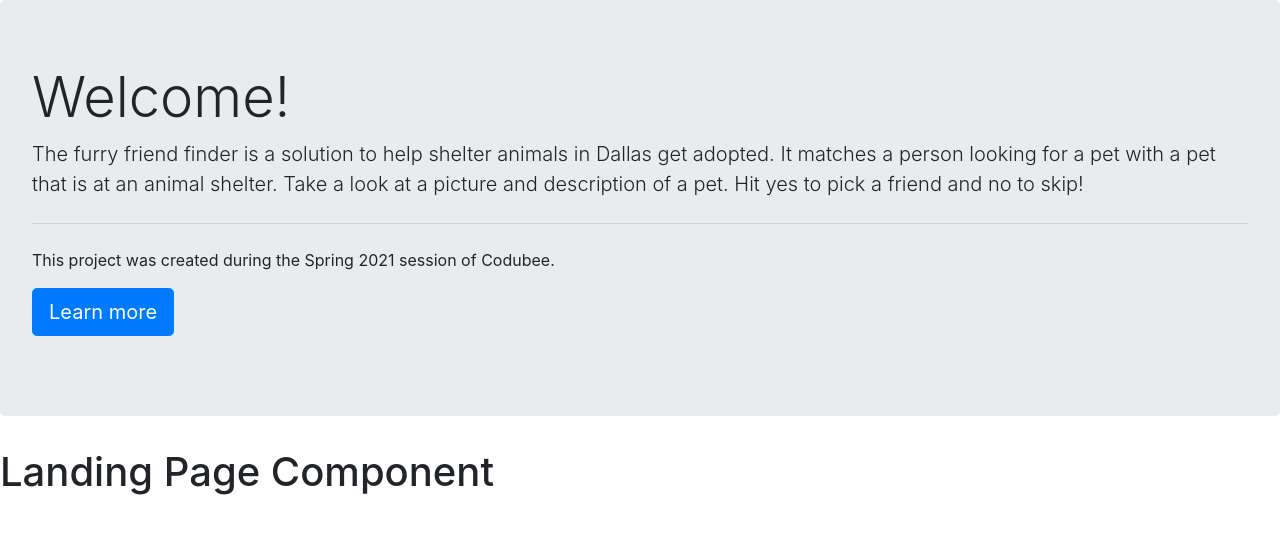
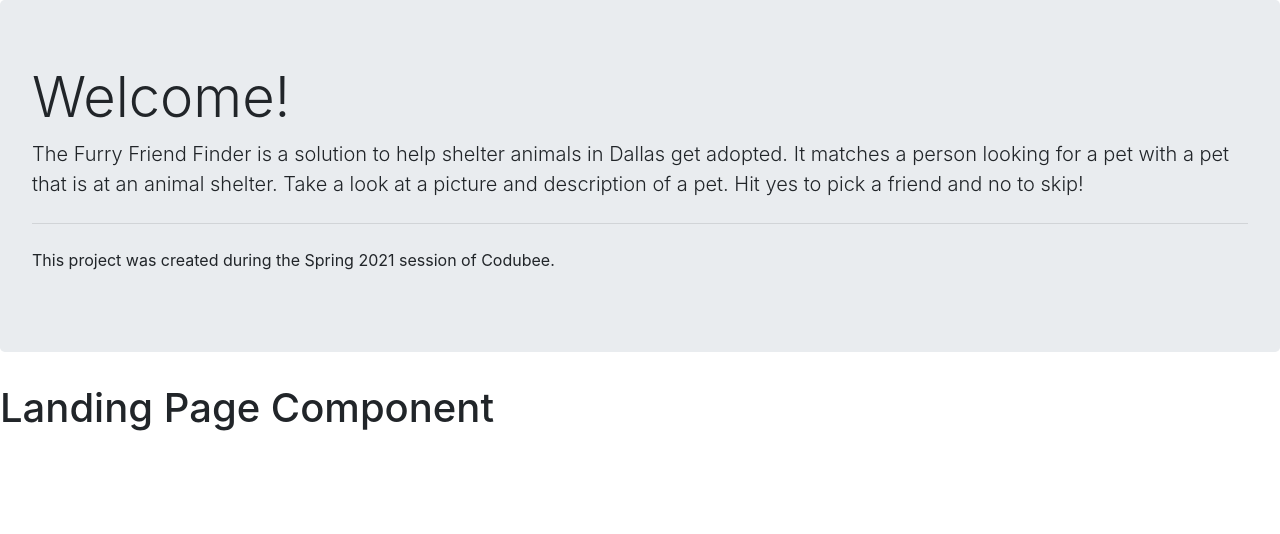
Before and after one commit to Codubee/PetFinderMW3-4, a React (Create React App) app in the folder frontend/: page / in a window 1280 px wide. Shown: the top 534 px of the page. Built offline with nearby package versions, Linux system fonts and the light colour scheme.

Commit message:
Removed comments and learn more button and capitalized title

```diff
--- a/frontend/src/components/Explanation.js
+++ b/frontend/src/components/Explanation.js
@@ -4,21 +4,18 @@ function Explanation(){
     return(
         <div class = "jumbotron">
             <h1 class = "display-4">
-                    Welcome!
+                Welcome!
             </h1>
             <p class = "lead">
-                The furry friend finder is a solution to help shelter animals in Dallas get adopted. It matches a person looking for a pet with a pet that is at an animal shelter. Take a look at a picture and description of a pet. Hit yes to pick a friend and no to skip!
+                The Furry Friend Finder is a solution to help shelter animals in Dallas get adopted. It matches a person looking for a pet with a pet that is at an animal shelter. Take a look at a picture and description of a pet. Hit yes to pick a friend and no to skip!
             </p>
             <hr class ="my-4"></hr>
             <p>
                 This project was created during the Spring 2021 session of Codubee.
             </p>
-            <p class="lead">
-                <a class="btn btn-primary btn-lg" href="#" role="button">Learn more</a>
-            </p>
         </div>
-    ) // end return
+    )
 
-} // end function Explanation()
+}
 
 export default Explanation;
```
